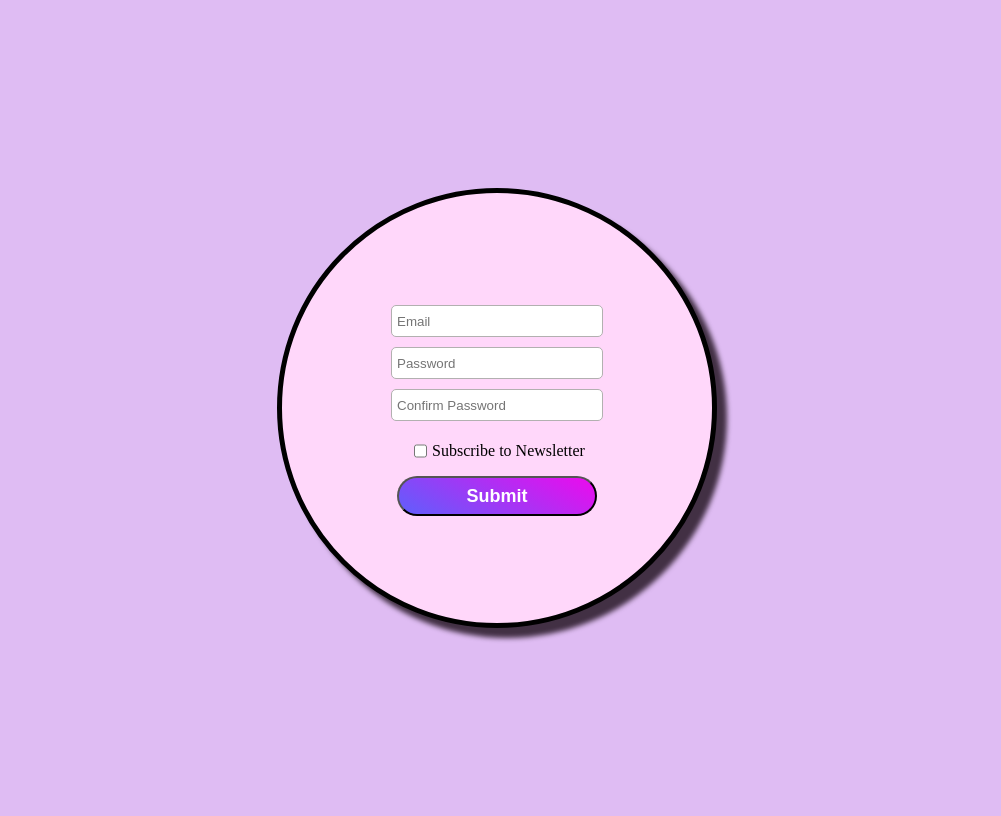
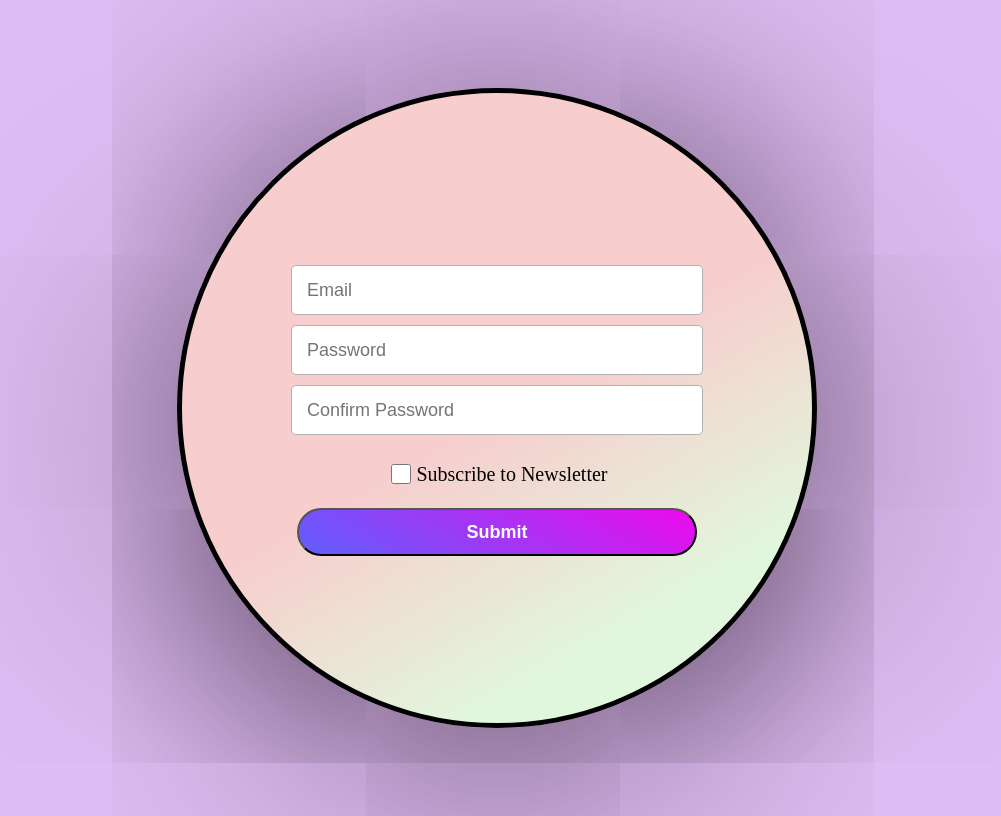
Before and after one commit to dmytrochupryna1/signup-form, a React (Vite) app: page / in a window 1280 px wide. Shown: the whole page, without its empty margins (143-1144 px from the left). Built offline with nearby package versions, Linux system fonts and the light colour scheme.

Commit message:
so beautiful

```diff
--- a/src/index.css
+++ b/src/index.css
@@ -15,29 +15,34 @@ form {
   flex-direction: column;
   justify-content: center;
   align-items: center;
-  width: 370px;
-  height: 370px;
+  width: 570px;
+  height: 570px;
   border: 1px solid black;
   padding: 30px;
-  background: rgb(255, 215, 250);
+  background: linear-gradient(330deg, rgb(225, 247, 221)20%, rgb(247, 205, 205) 50%);
   border-radius: 50%;
   /* border shadow to the right */
-  box-shadow: 10px 10px 5px 0px rgba(13, 1, 10, 0.75);
+  box-shadow: 0px 30px 5000px 10px rgba(13, 1, 10, 0.75);
   border: 5px solid black;
 }
 
 input {
   padding: 5px;
   margin: 5px;
-  width: 200px;
+  width: 400px;
   border-radius: 5px;
   border: 1px solid rgb(178, 176, 176);
-  height: 20px;
+  height: 38px;
+  font-size: 18px;
+  text-indent: 10px;
 }
 
 /* for checkbox input, make default width */
 input[type="checkbox"] {
   width: initial;
+  /* make checkbox taller */
+  /* make checkbox wider */
+  width: 20px;
 }
 input:hover {
   /* background gradient of light colours */
@@ -54,8 +59,8 @@ input:focus {
 
 
 button {
-  height: 40px;
-  width: 200px;
+  height: 48px;
+  width: 400px;
   margin: 0 auto;
   display: flex;
   justify-content: center;
@@ -72,7 +77,7 @@ button {
 
 button:hover {
   /* background: gradient of blue and purple but different */
-  background: linear-gradient(90deg, rgb(0, 255, 4) 0%, rgb(255, 157, 0) 100%);
+  background: linear-gradient(315deg, rgb(88, 240, 90) 0%, rgb(28, 151, 96) 100%);
 
 }
 
@@ -81,7 +86,8 @@ button:hover {
   justify-content: left;
   align-items: center;
   margin: 10px 0 10px 0;
-  /* margin: 0 0; */
+  font-size: 20px;
+  font-weight: 500;  /* margin: 0 0; */
 }
 
 /* :root {
```
